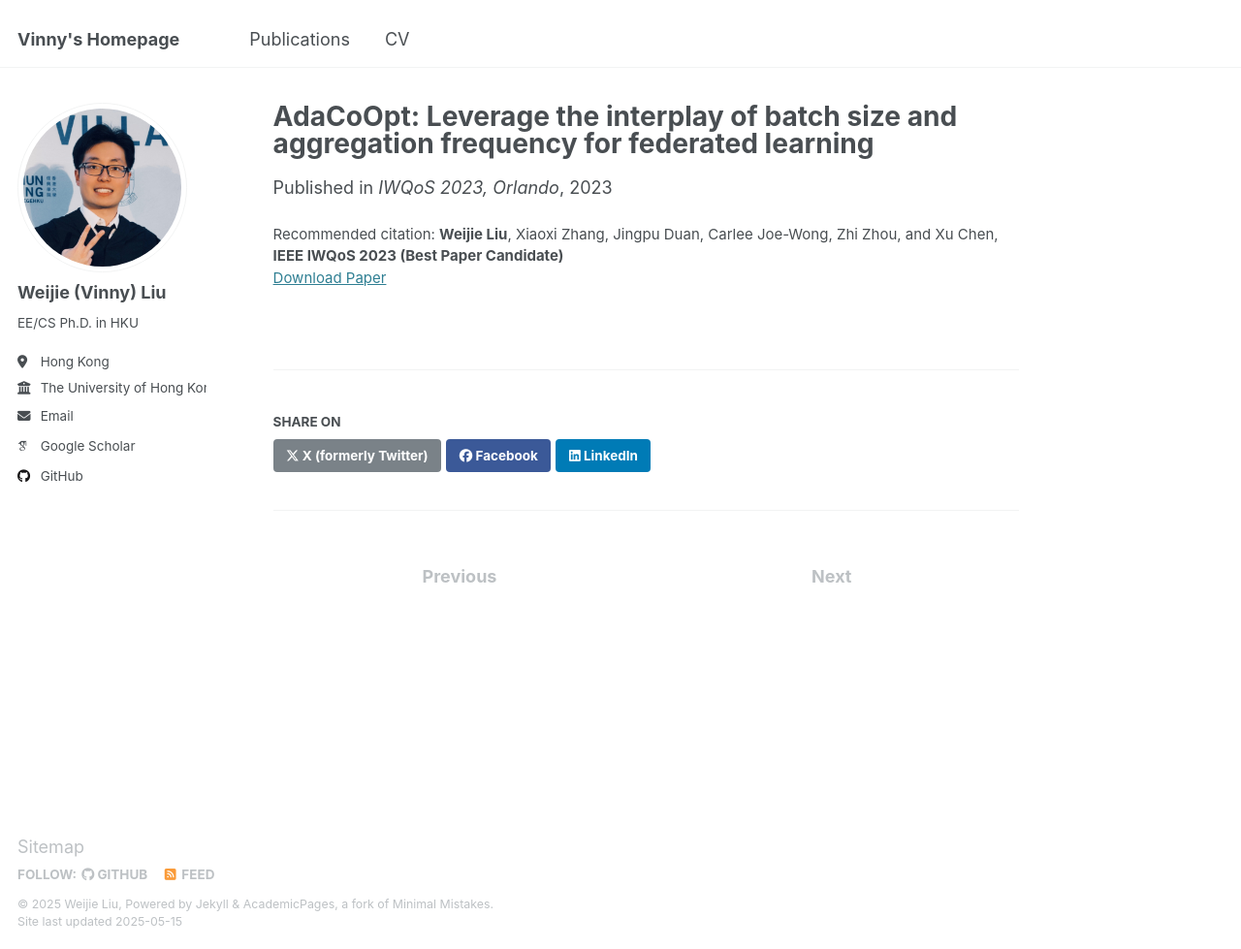
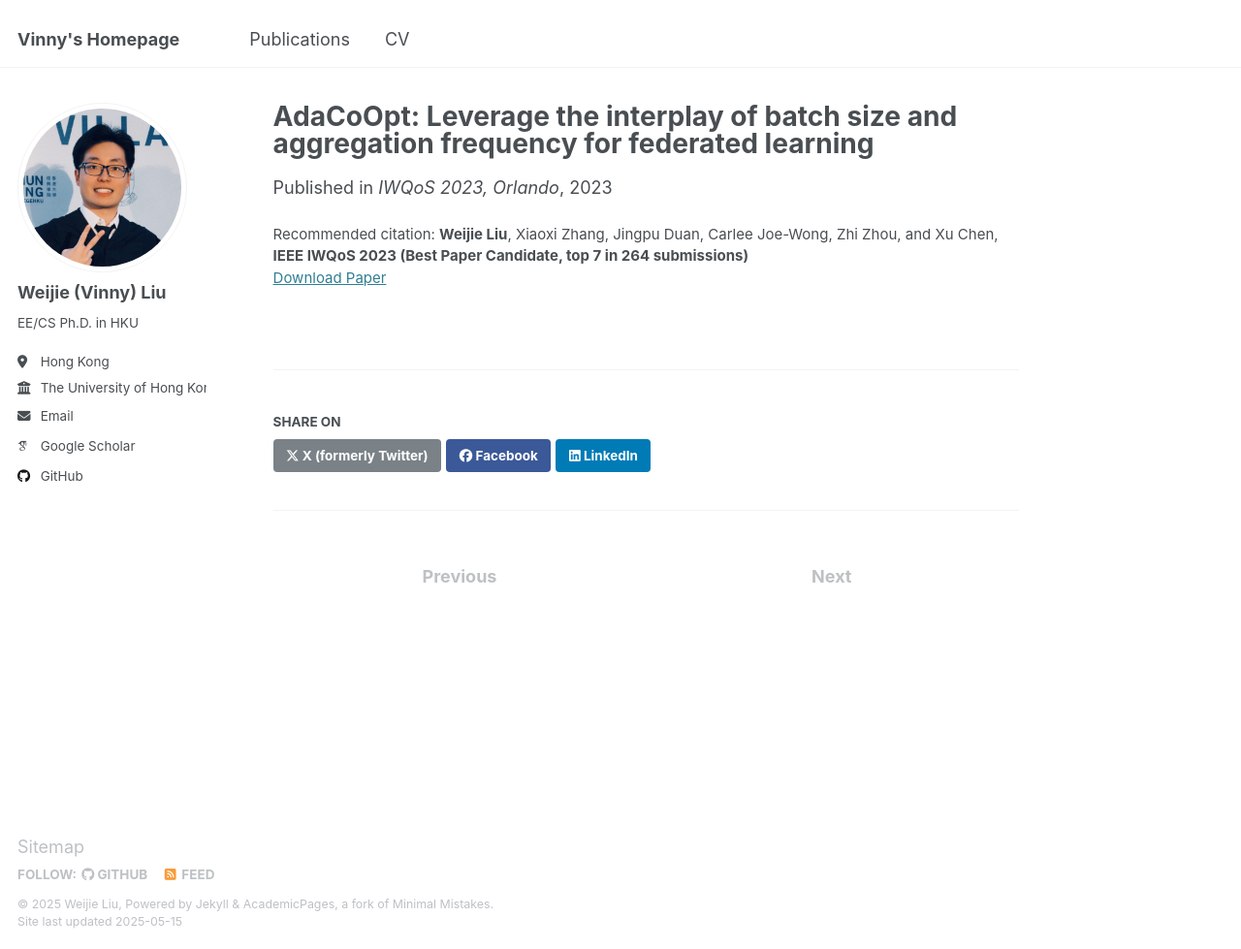
Before and after one commit to VinnyLiu0817/VinnyLiu0817.github.io, a Jekyll site: the page built from _publications/2024-02-17-paper-title-number-4.md, in a window 1280 px wide and 979 px high. Shown: the whole window at 97% size. Built offline with Jekyll 4.4.1, drawn with Linux system fonts in a browser that asks for light colours; some web fonts are replaced.

Commit message:
Update publications

```diff
--- a/_publications/2024-02-17-paper-title-number-4.md
+++ b/_publications/2024-02-17-paper-title-number-4.md
@@ -7,5 +7,5 @@ permalink: /publication/2024-02-17-paper-title-number-4
 date: 2023-06-09
 venue: 'IWQoS 2023, Orlando'
 paperurl: 'https://ieeexplore.ieee.org/abstract/document/10188807'
-citation: '<b>Weijie Liu</b>, Xiaoxi Zhang, Jingpu Duan, Carlee Joe-Wong, Zhi Zhou, and Xu Chen, <b>IEEE IWQoS 2023 (Best Paper Candidate)</b>'
+citation: '<b>Weijie Liu</b>, Xiaoxi Zhang, Jingpu Duan, Carlee Joe-Wong, Zhi Zhou, and Xu Chen, <b>IEEE IWQoS 2023 (Best Paper Candidate, top 7 in 264 submissions)</b>'
 ---
```
Also changed, not shown: 6 other files.
